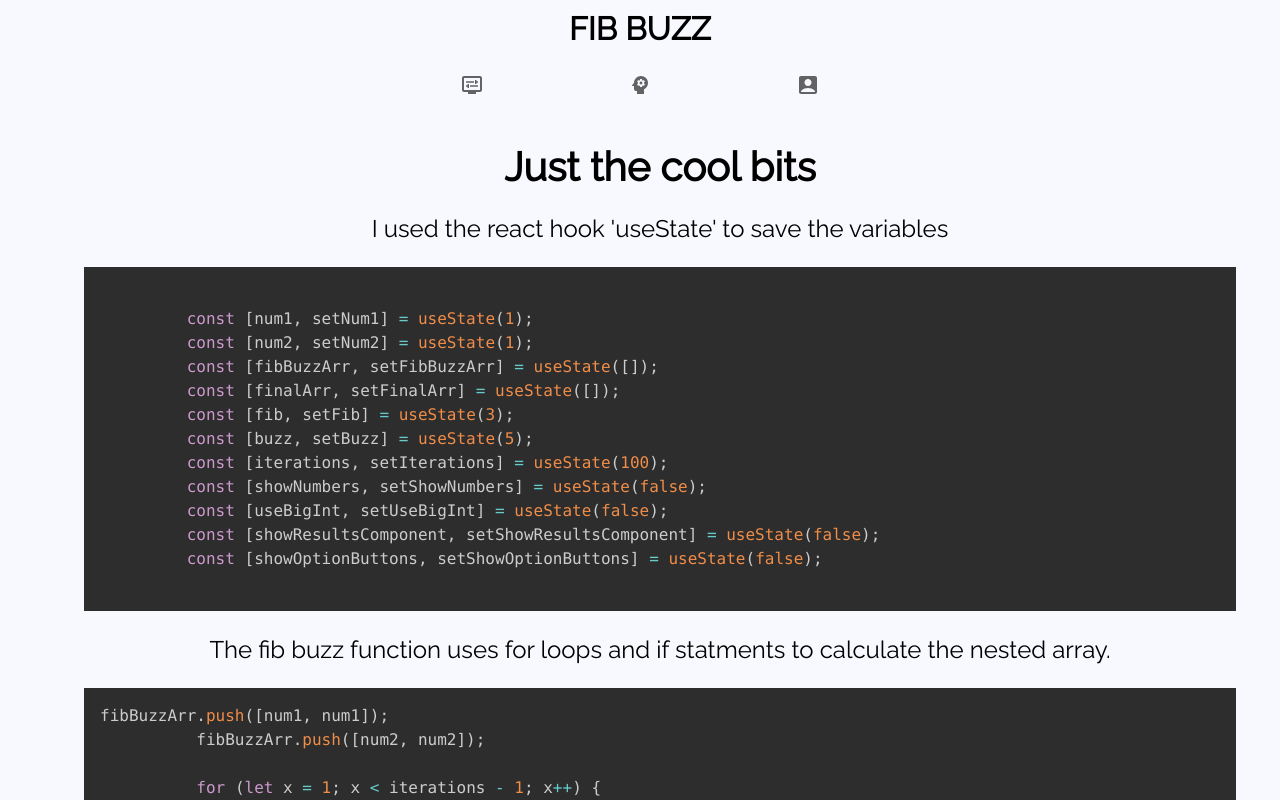
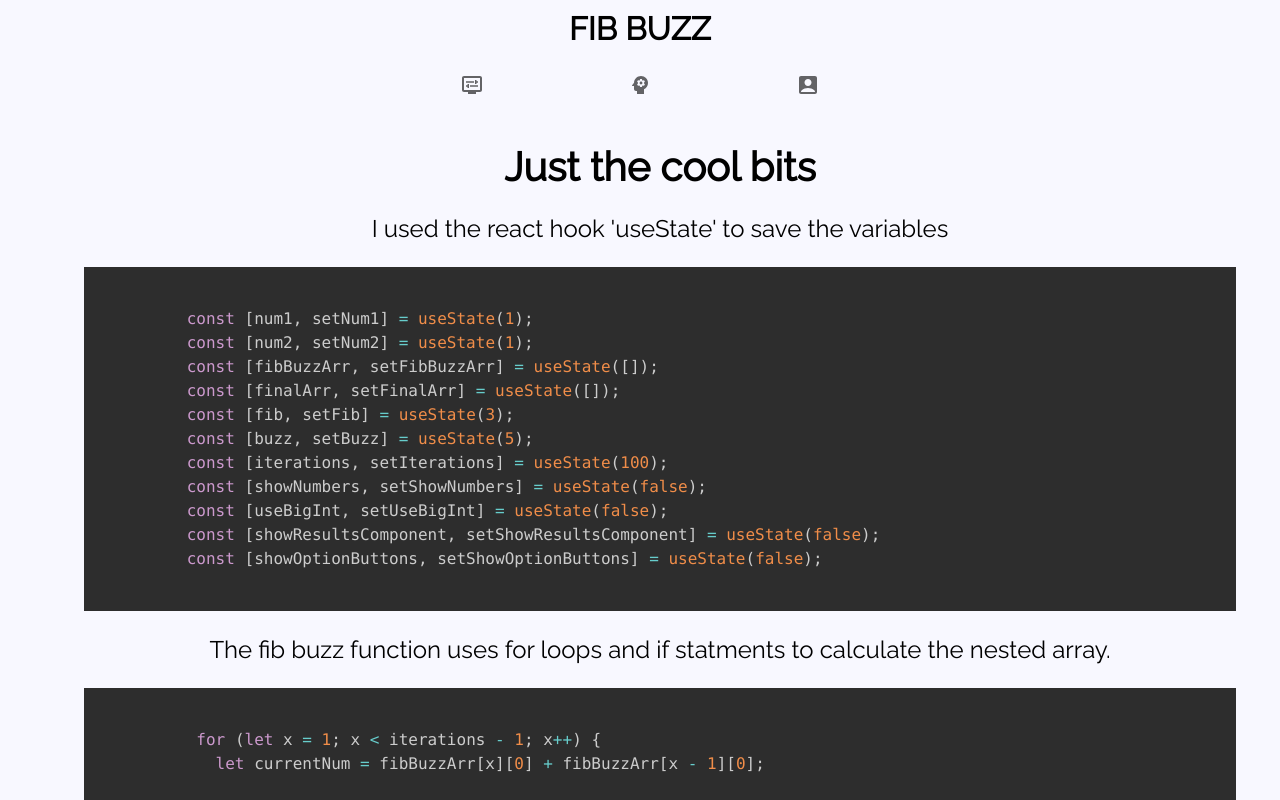
Before and after one commit to ZacharyTStone/fib_buzz, a React (Create React App) app: page /info in a window 1280 px wide. Shown: the top 800 px of the page. Built offline with nearby package versions, Linux system fonts and the light colour scheme.

Commit message:
change just the cool bits code

```diff
--- a/src/Components/Info/Info.tsx
+++ b/src/Components/Info/Info.tsx
@@ -387,9 +387,7 @@ const Info = () => {
           nested array.
         </p>
         <PrismCode
-          code={`fibBuzzArr.push([num1, num1]);
-          fibBuzzArr.push([num2, num2]);
-
+          code={`
           for (let x = 1; x < iterations - 1; x++) {
             let currentNum = fibBuzzArr[x][0] + fibBuzzArr[x - 1][0];
 
```
